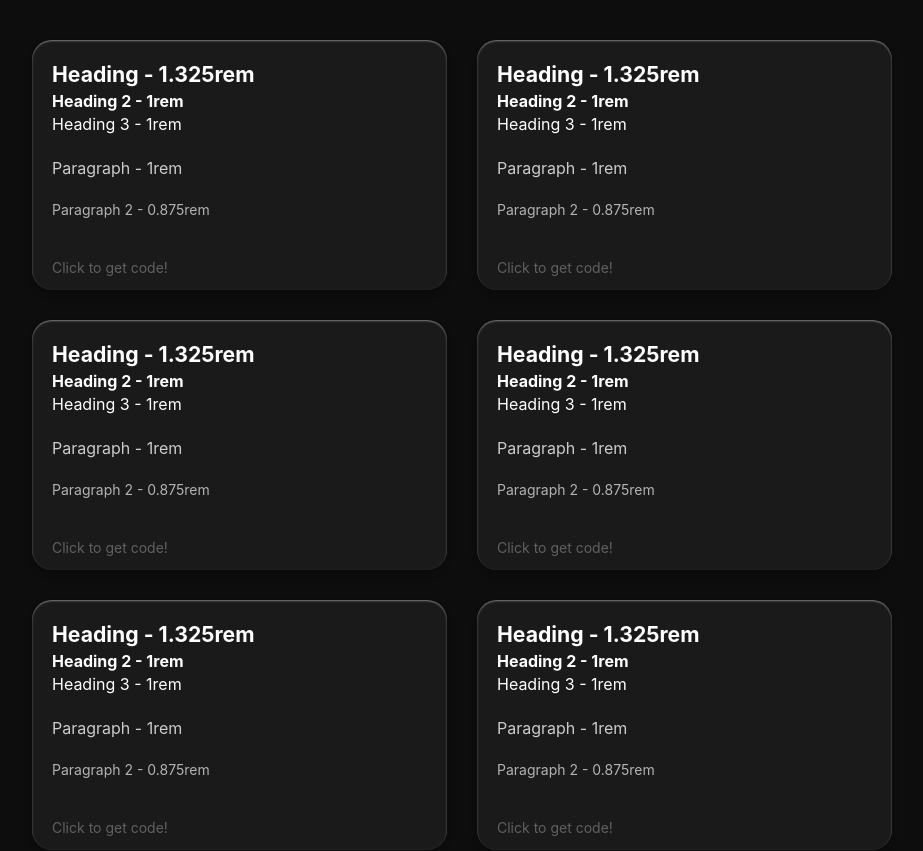
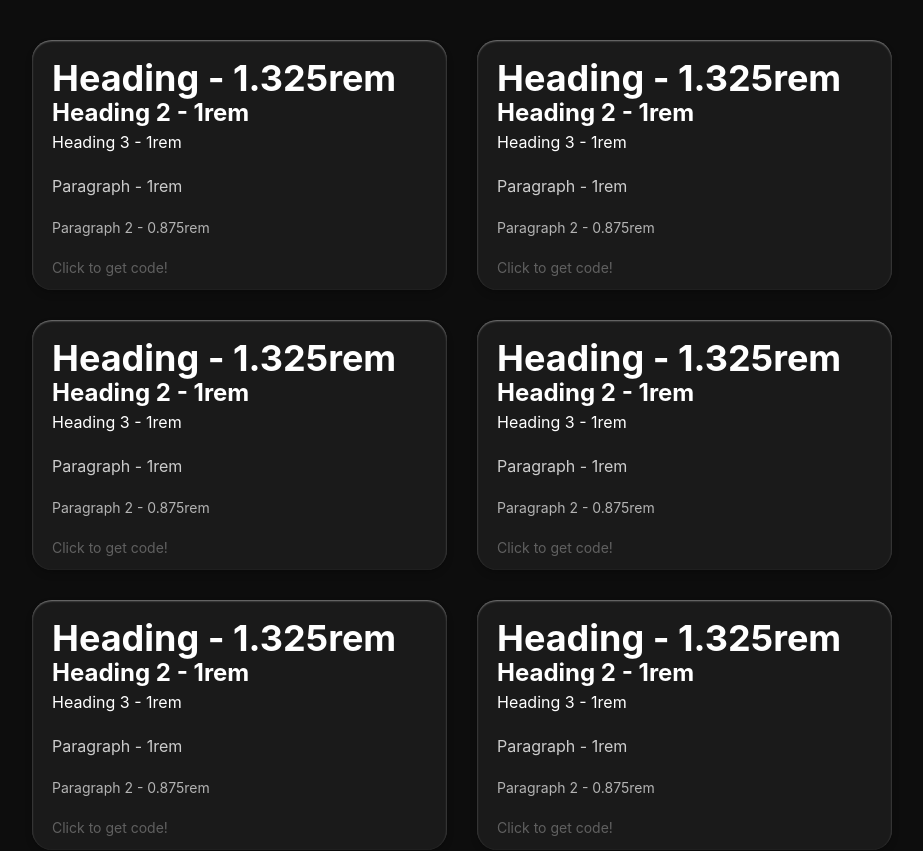
Before and after one commit to Johnson-Berisha/typography, a Next.js app: page /code-snippet-app in a window 1280 px wide. Shown: the top 851 px of the page, without its empty margins (348-1271 px from the left). Built offline with nearby package versions, Linux system fonts and the light colour scheme; no server answers.

Commit message:
yoo we got a name now Fontiq

```diff
--- a/src/app/globals.css
+++ b/src/app/globals.css
@@ -7,8 +7,8 @@
   --primary:#ff6f61;
 
   --ff: "Inter", sans-serif;
-  --h1: bold 1.325rem/1.4em var(--ff);
-  --h2: bold 1rem/1.4em var(--ff);
+  --h1: bold 36px/1em var(--ff);
+  --h2: bold 24px/1.4em var(--ff);
   --p: 1rem/1.5em var(--ff);
   --p2: 0.875rem/1.4em var(--ff);
 
@@ -478,7 +478,7 @@ article {
 
 .tag {
   color: var(--primary);
-  margin-bottom: calc(var(--spacing) / 3);
+  /* margin-bottom: calc(var(--spacing) / 3); */
   display: inline-block;
   font-size: 0.75rem;
   transform: translateY(-5px);
@@ -486,6 +486,7 @@ article {
 
 .guide-header {
   padding: 0;
+  transform: translateY(10px);
 }
 
 .guide-card:not(.intro) {
--- a/src/app/layout.js
+++ b/src/app/layout.js
@@ -13,7 +13,7 @@ const geistMono = Geist_Mono({
 });
 
 export const metadata = {
-  title: "Typography Matters!",
+  title: "Fontiq | Learn Typography for your UI",
   description: "Learn how to make your UI better with typography.",
 };
 
--- a/src/app/page.js
+++ b/src/app/page.js
@@ -53,7 +53,7 @@ export default function Home() {
           alt="Typography Logo"
           width={32}
           height={32}
-        /> typo.graphy</h1>
+        /> Fontiq</h1>
         <p>Documentation and guide on typography.</p>
       </section>
       <section className="nav-section">
```
